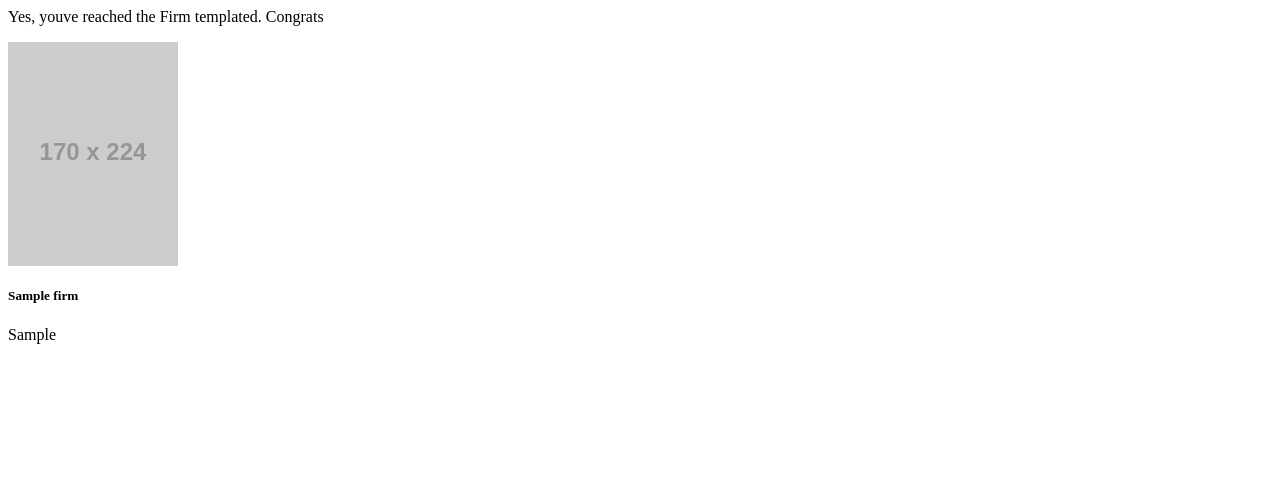
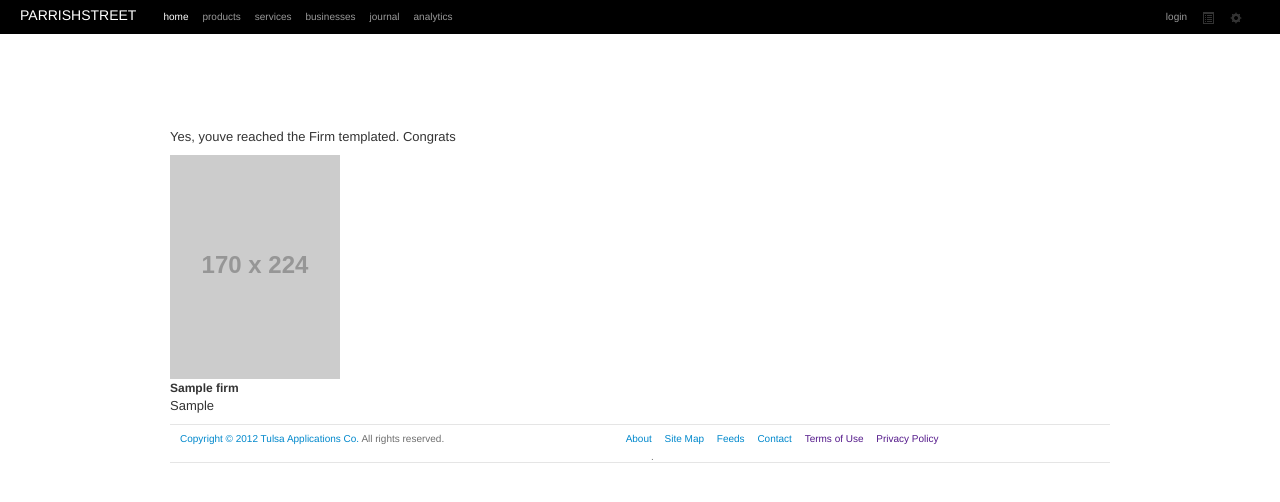
Before and after one commit to tulsapps/parrishstreet, a Django app: template templates/firms/firms.html in a window 1280 px wide. Shown: the top 502 px of the page. Run offline with Django 3.2, Linux system fonts and the light colour scheme; the template is opened without the code that fills it: most values are stand-ins (such as "Sample title", 1, 10 or a date in 2020); grey boxes labelled with a size stand in for pictures from a placeholder-image service; some libraries are stand-ins or nearby versions.

Commit message:
learned to control the url template tag.

```diff
--- a/apps/firms/models.py
+++ b/apps/firms/models.py
@@ -24,7 +24,7 @@ class Firm(models.Model):
     firm_name = models.CharField(max_length=75)
     firm_overview = models.TextField(editable=False, blank=True)
     value_proposition = models.TextField(editable=False, blank=True)
-    tag = TagField()
+
     featured = models.BooleanField(default=False)
 
     # Physical Location Data
--- a/apps/firms/views.py
+++ b/apps/firms/views.py
@@ -12,9 +12,9 @@ def firm_detail(request):
     return render_to_response('firm/firm_detail.html',
                               { 'firm': firm })
 
-def sector_list(request):
+def sector_index(request):
     return render_to_response('firms/sector_list.html',
-                              { 'object_list': Sector.objects.all() })
+                              { 'sector_list': Sector.objects.all() })
 
 def sector_detail(reguest, slug):
     sector = get_object_or_404(Sector, slug=slug)
--- a/templates/firms/firms.html
+++ b/templates/firms/firms.html
@@ -1,3 +1,4 @@
+{% extends "site_base.html"%}
 {% load i18n %}
 {% load ifsetting_tag %}
 
@@ -8,7 +9,7 @@
 	{% for firm in firm_list %}
     	<div class="grid_2 connection-item alpha">
         	<img src="http://www.placehold.it/170x224"/>
-        	<h5>{{Firm.firm_name }}</h5>
+        	<h5>{{ Firm.firm_name }}</h5>
         	<p class="link">
         	{% if Firm.value_proposition_html %}
             	{{ Firm.value_proposition|safe }}
--- a/templates/firms/sector_list.html
+++ b/templates/firms/sector_list.html
@@ -0,0 +1 @@
+{% extends "site_base.html" %}
--- a/templates/site_base.html
+++ b/templates/site_base.html
@@ -49,8 +49,7 @@
 			   				</a>
 			   			</li>
 			   			<li>
-			   				{% url firm_list as firm_index_page %}
-			   				<a href="{{ firm_index_page }}">
+			   				<a href="{% url firms %}">
 			   					businesses
 			   				</a>
 			   			</li>
@@ -127,9 +126,9 @@
 
    <footer id="homefooter" class="container">
     	<div id="links">
-				<p class="left">Copyright &copy; 2012 Tulsa Applications Co. All rights reserved.</p>
+				<p class="left">Copyright &copy; 2012 <a href="#">Tulsa Applications Co.</a> All rights reserved.</p>
 				<ul class="piped right">
-					<li><a href="#">Overview</a></li>
+					<li><a href="{% url about %}">About</a></li>
 					<li><a href="#">Site Map</a></li>
 					<li><a href="#">Feeds</a></li>
 					<li><a href="#">Contact</a></li>
--- a/urls.py
+++ b/urls.py
@@ -24,7 +24,7 @@ urlpatterns = patterns("",
     url(r"^notices/", include("notification.urls")),
     url(r"^announcements/", include("announcements.urls")),
     url(r"^geo/$", include("geo.urls")),
-    url(r"^firms/$", include("firms.urls")),
+    url(r"^businesses/$", include("firms.urls")),
 )
 
 
```
Also changed, not shown: 2 other files.
